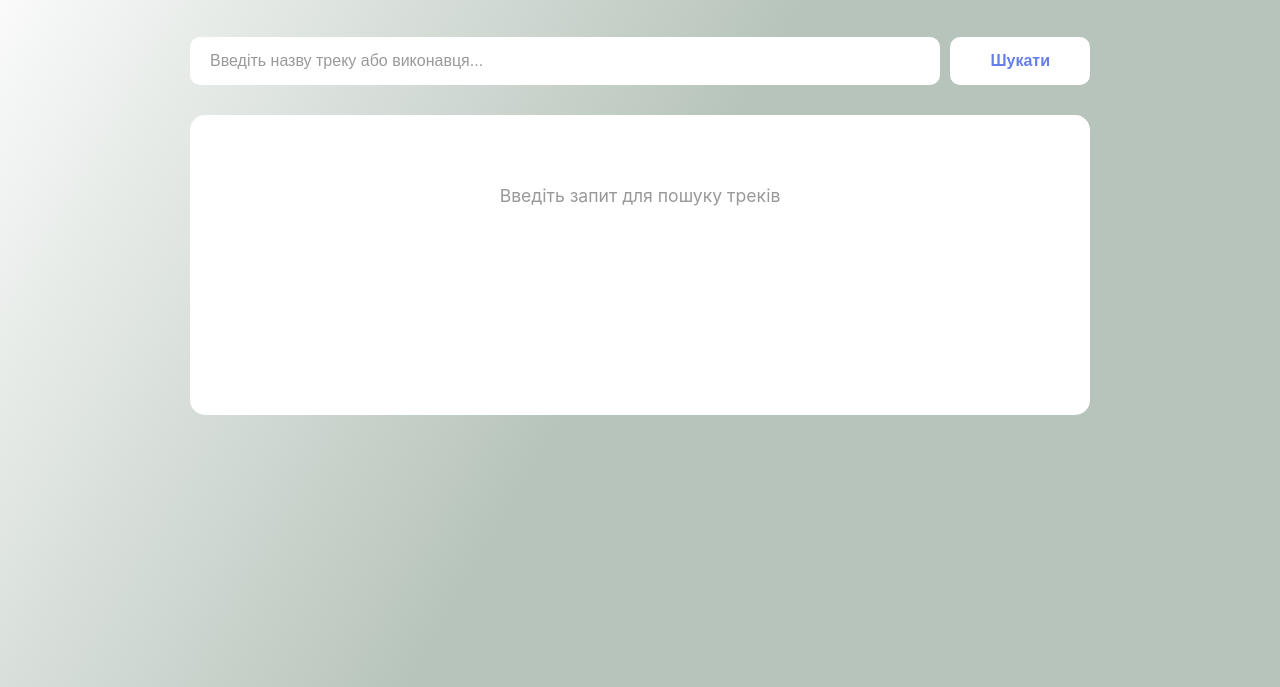
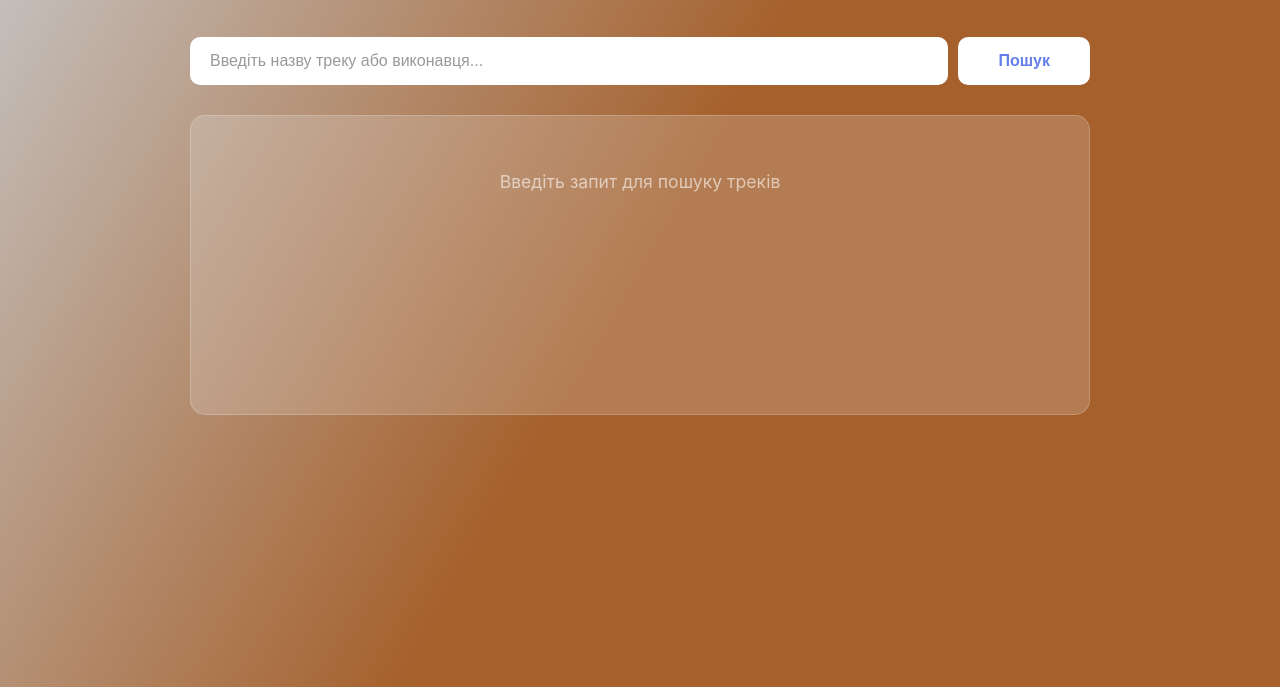
Before and after one commit to toodyann/TodMusic, a website built with Vite: page index.html in a window 1280 px wide. Shown: the part 113-800 px from the top of the page. Built offline with nearby package versions, Linux system fonts and the light colour scheme; a script that the page names is missing.

Commit message:
change design :)

```diff
--- a/index.html
+++ b/index.html
@@ -21,7 +21,7 @@
                 placeholder="Введіть назву треку або виконавця..."
                 autocomplete="off"
             >
-            <button id="searchBtn" class="search-btn">Шукати</button>
+            <button id="searchBtn" class="search-btn">Пошук</button>
         </div>
 
         <div id="loadingSpinner" class="loading hidden">
--- a/styles/style.css
+++ b/styles/style.css
@@ -6,7 +6,7 @@
 
 body {
     font-family: -apple-system, BlinkMacSystemFont, 'Segoe UI', Roboto, Oxygen, Ubuntu, Cantarell, sans-serif;
-    background: linear-gradient(120deg, #ffffff 0%, #b7c4bb 50%);
+    background: linear-gradient(120deg, #c6c6c6 0%, #a5602b 50%);
     min-height: 100vh;
     padding: 20px;
 }
@@ -107,9 +107,10 @@ body {
 }
 
 .tracks-section {
-    background: #fff;
+    background: #f0f0f033;
+    border: 1px solid #ffffff33;
     border-radius: 15px;
-    padding: 30px;
+    padding: 15px;
     min-height: 300px;
 }
 
@@ -205,7 +206,7 @@ body {
 
 .placeholder {
     text-align: center;
-    color: #999;
+    color: #ffffff96;
     padding: 40px 20px;
     font-size: 1.1rem;
 }
```
